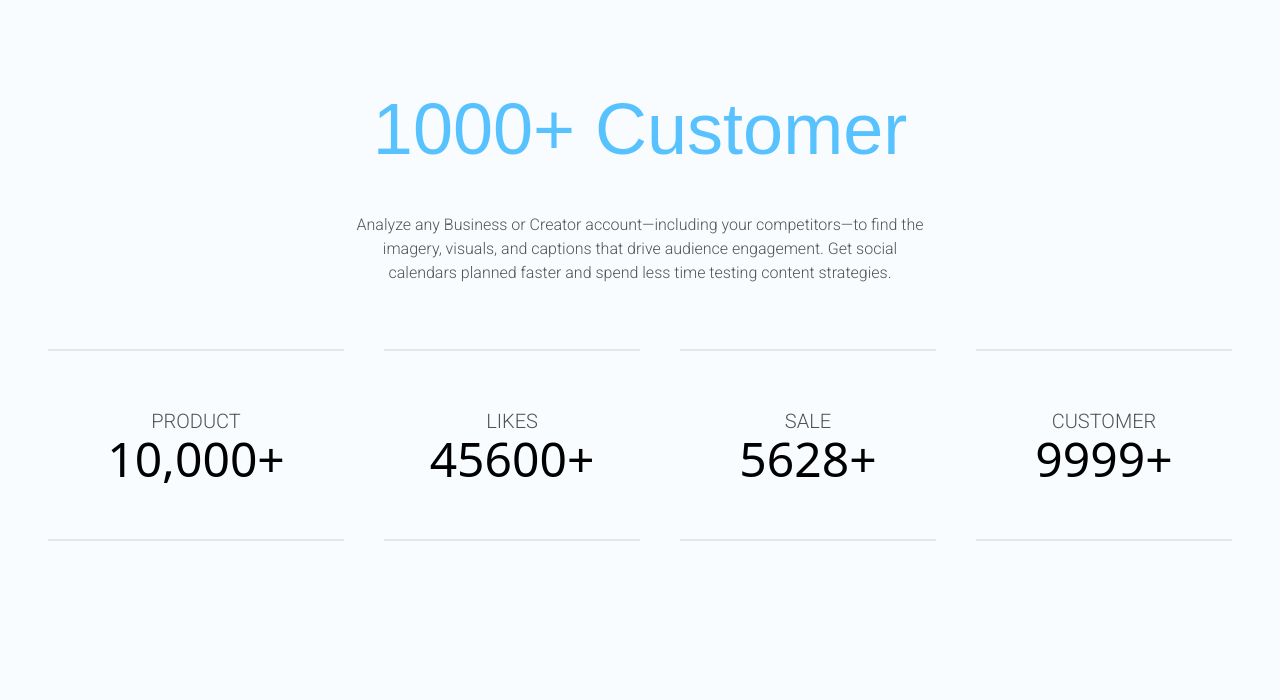
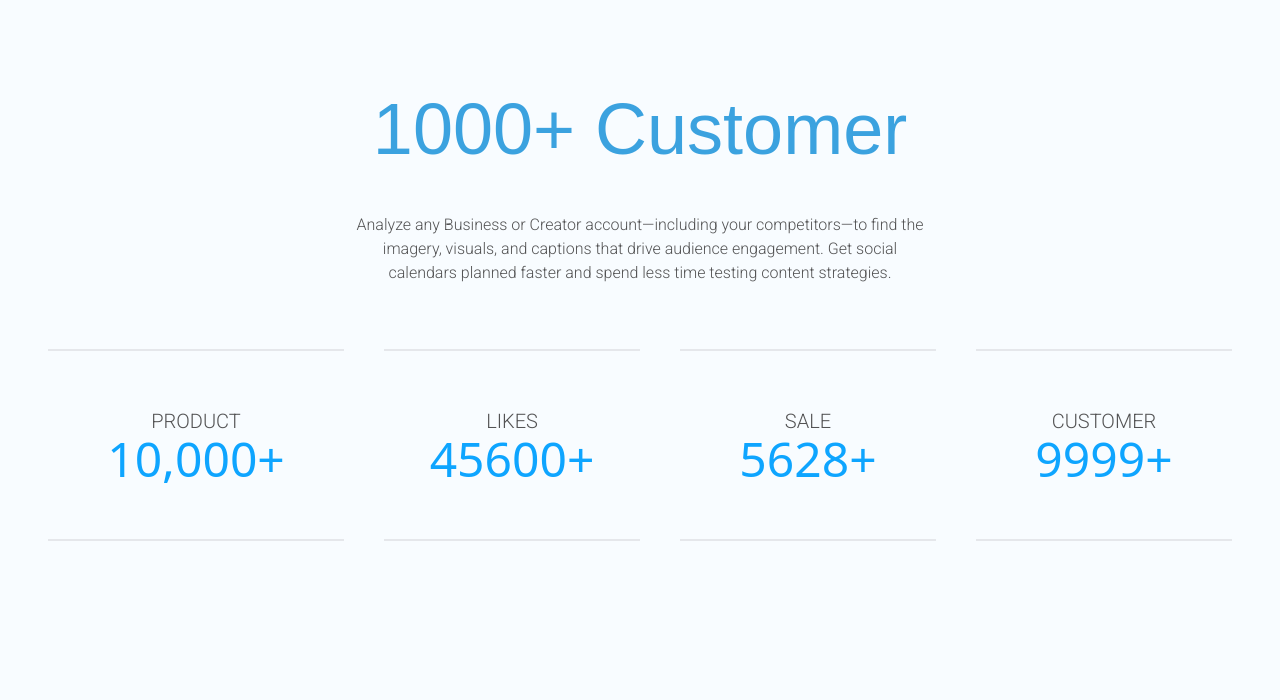
Before and after one commit to aashikur/web23-tailwind-js-final-wallet, a plain HTML site: page index.html in a window 1280 px wide. Shown: the part 823-1523 px from the top of the page. Drawn offline with nearby package versions, Linux system fonts and the light colour scheme; a web font is replaced by a local one.

Commit message:
logo,h3 color

```diff
--- a/asset/css/style.css
+++ b/asset/css/style.css
@@ -32,8 +32,11 @@ h2{
     font-family: 'Inter', sans-serif;
     font-size: 20px !important;
 }
-h1,h2{
-    color: #58c2ff;
+h1,h2,.logo{
+    color: #3ba2df;
+}
+h3 {
+    color: #0ea5ff;
 }
 
 .btn{
--- a/index.html
+++ b/index.html
@@ -16,7 +16,7 @@
     <section class="w-full shadow">
         <nav class="py-8 max-w-7xl px-12 flex m-auto justify-between ">
             <div class="logo text-2xl font-bold">
-                <a href="index.html">SMART-WALLET</a>
+                <a href="index.html">SMART-<span class="border-b-[1px] border-[#FCCD40]">WALLET</span></a>
             </div>
 
             <div class="toggle-mode flex gap-3"> <!-- Dark/Light -->
```
